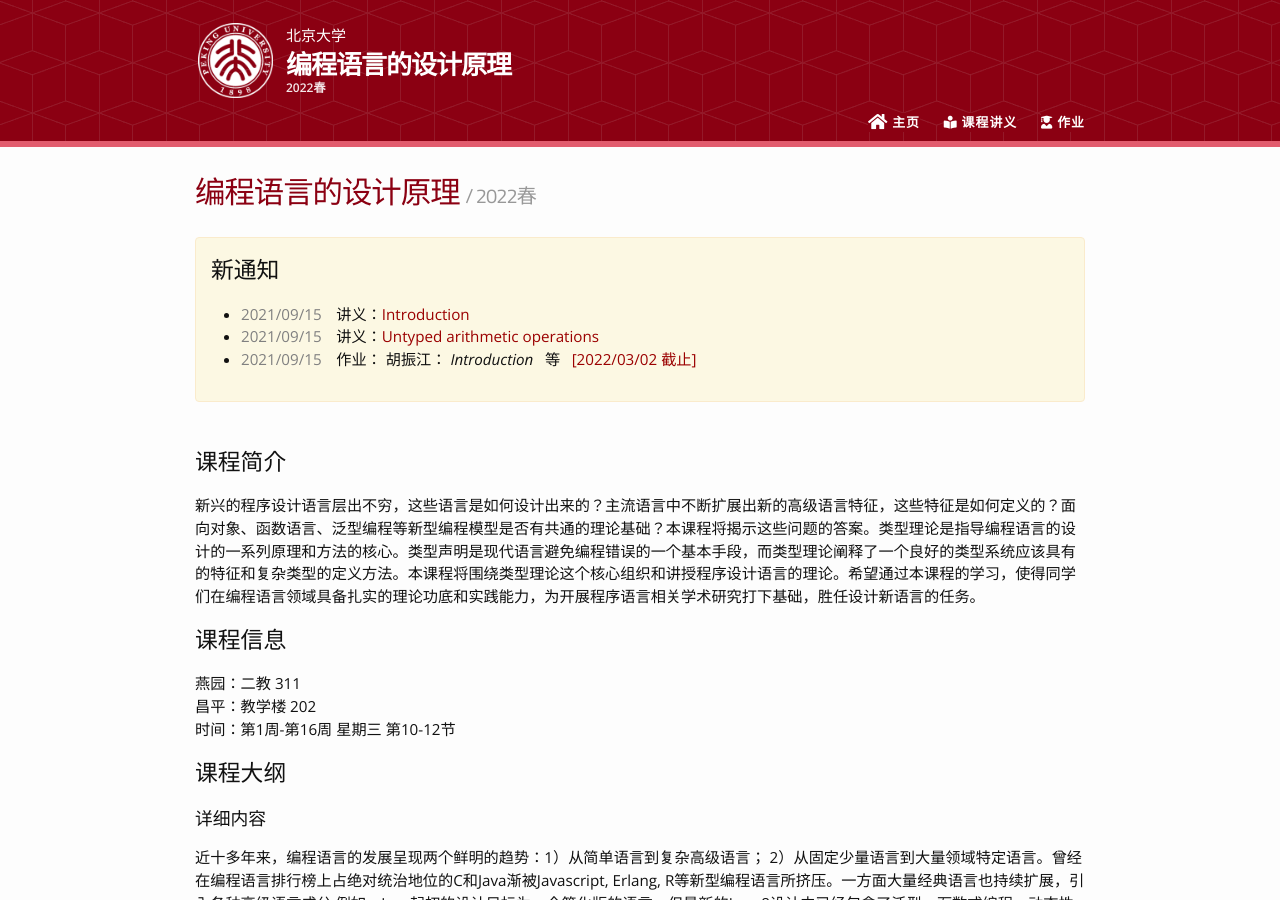
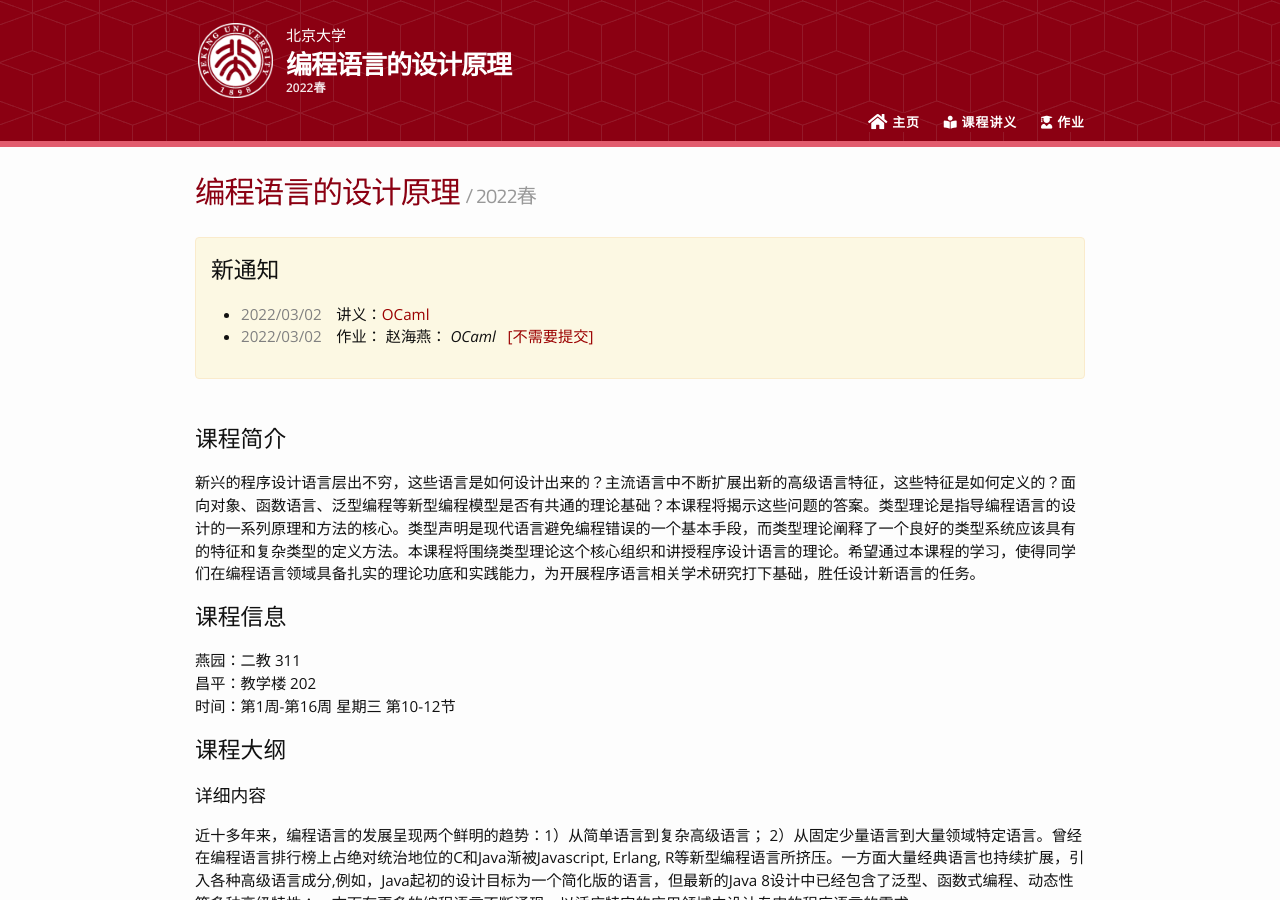
Before and after one commit to zhenjiang888/PL, a Jekyll site: the page built from 2022/index.md, in a window 1280 px wide and 900 px high. Built offline with Jekyll 4.4.1, drawn with Linux system fonts in a browser that asks for light colours; nearby versions of some CDN libraries; our own code applies the rules of GitHub Pages for plain Markdown files.

```diff
--- a/_data/_2022.yaml
+++ b/_data/_2022.yaml
@@ -1,6 +1,6 @@
 lectures:
 - teacher: 胡振江
-  date: 2021/09/15
+  date: 2022/02/23
   slides:
   - title: "Introduction"
     link: intro.pdf
@@ -11,3 +11,11 @@ lectures:
     - text: 安装 OCaml
     - text: 完成课程讲义上的习题
     due: 2022/03/02
+- teacher: 赵海燕
+  date: 2022/03/02
+  slides:
+  - title: "OCaml"
+    link: zhao_OCaml_Overview.pdf
+  assignment:
+    descriptions:
+    - text: 熟悉 OCaml
```
Also changed, not shown: 1 other file.
